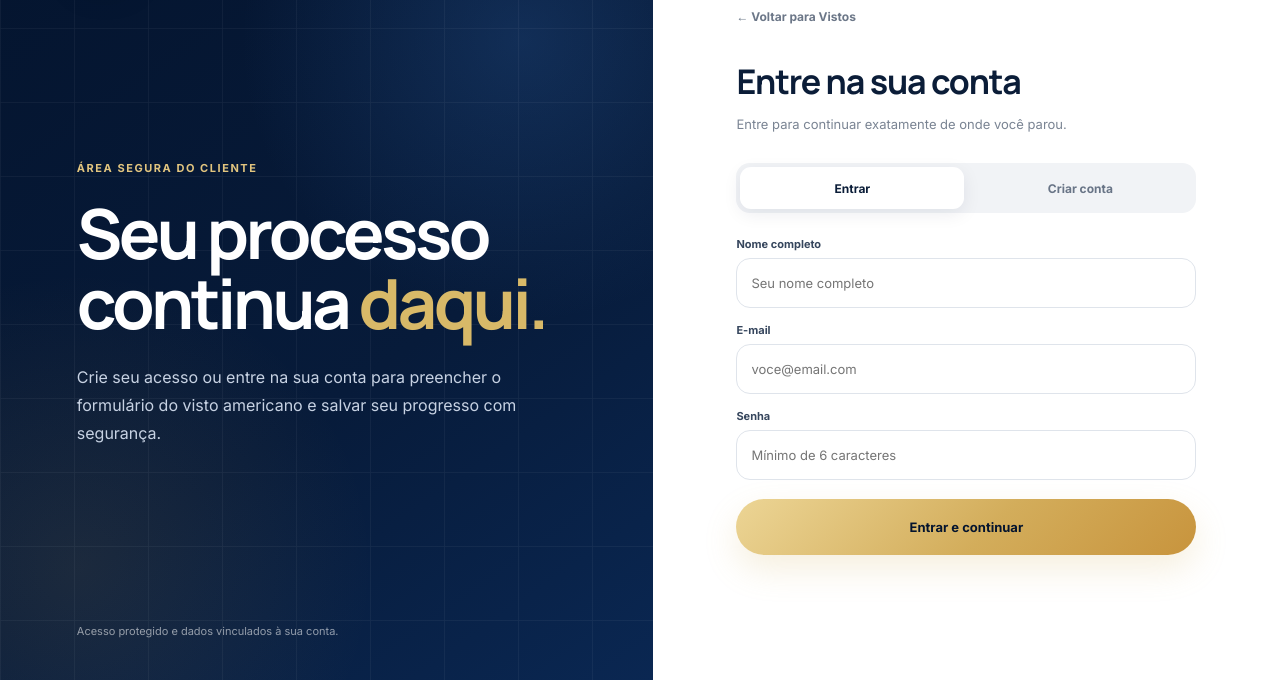
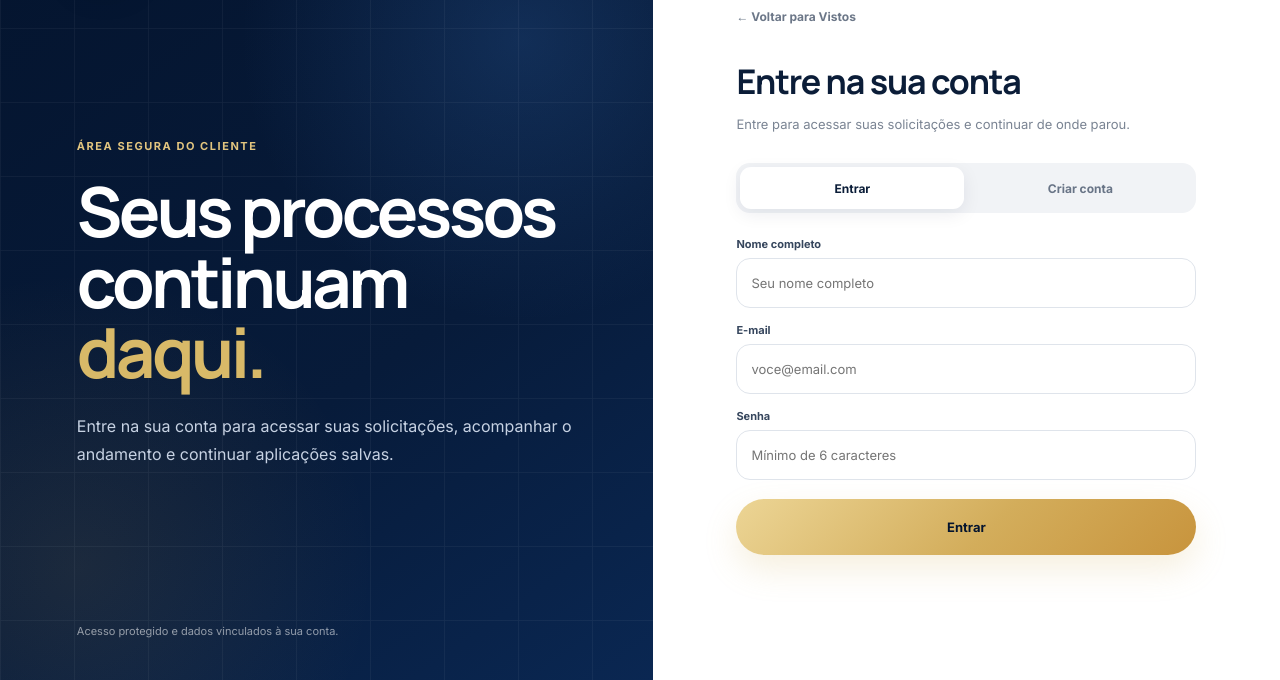
Before and after one commit to adwiserglobal/despachante-pastor-site, a website: page login.html in a window 1280 px wide. Shown: the part 120-800 px from the top of the page. Drawn offline with nearby package versions, Linux system fonts and the light colour scheme.

Commit message:
Update login copy for client requests area

```diff
--- a/login.html
+++ b/login.html
@@ -4,7 +4,7 @@
     <meta charset="UTF-8" />
     <meta name="viewport" content="width=device-width, initial-scale=1.0" />
     <meta name="theme-color" content="#071b3a" />
-    <meta name="description" content="Entre ou crie sua conta no Despachante Pastor para continuar sua solicitação de visto." />
+    <meta name="description" content="Entre ou crie sua conta no Despachante Pastor para acompanhar suas solicitações." />
     <title>Entrar | Despachante Pastor</title>
     <link rel="preconnect" href="https://fonts.googleapis.com" />
     <link rel="preconnect" href="https://fonts.gstatic.com" crossorigin />
@@ -22,8 +22,8 @@
 
         <div class="auth-brand-copy">
           <span class="kicker">Área segura do cliente</span>
-          <h1>Seu processo continua <span>daqui.</span></h1>
-          <p>Crie seu acesso ou entre na sua conta para preencher o formulário do visto americano e salvar seu progresso com segurança.</p>
+          <h1>Seus processos continuam <span>daqui.</span></h1>
+          <p>Entre na sua conta para acessar suas solicitações, acompanhar o andamento e continuar aplicações salvas.</p>
         </div>
 
         <div class="auth-brand-footer">Acesso protegido e dados vinculados à sua conta.</div>
@@ -33,7 +33,7 @@
         <div class="auth-card">
           <a class="auth-back" href="./vistos.html">← Voltar para Vistos</a>
           <h2 id="auth-title">Entre na sua conta</h2>
-          <p id="auth-subtitle">Entre para continuar exatamente de onde você parou.</p>
+          <p id="auth-subtitle">Entre para acessar suas solicitações e continuar de onde parou.</p>
 
           <div class="auth-tabs" role="tablist" aria-label="Entrar ou criar conta">
             <button class="auth-tab active" data-mode="login" type="button">Entrar</button>
@@ -58,7 +58,7 @@
               <input id="password" name="password" type="password" autocomplete="current-password" placeholder="Mínimo de 6 caracteres" minlength="6" required />
             </div>
 
-            <button id="auth-submit" class="button button-gold button-large auth-submit" type="submit">Entrar e continuar</button>
+            <button id="auth-submit" class="button button-gold button-large auth-submit" type="submit">Entrar</button>
           </form>
         </div>
       </section>
```
